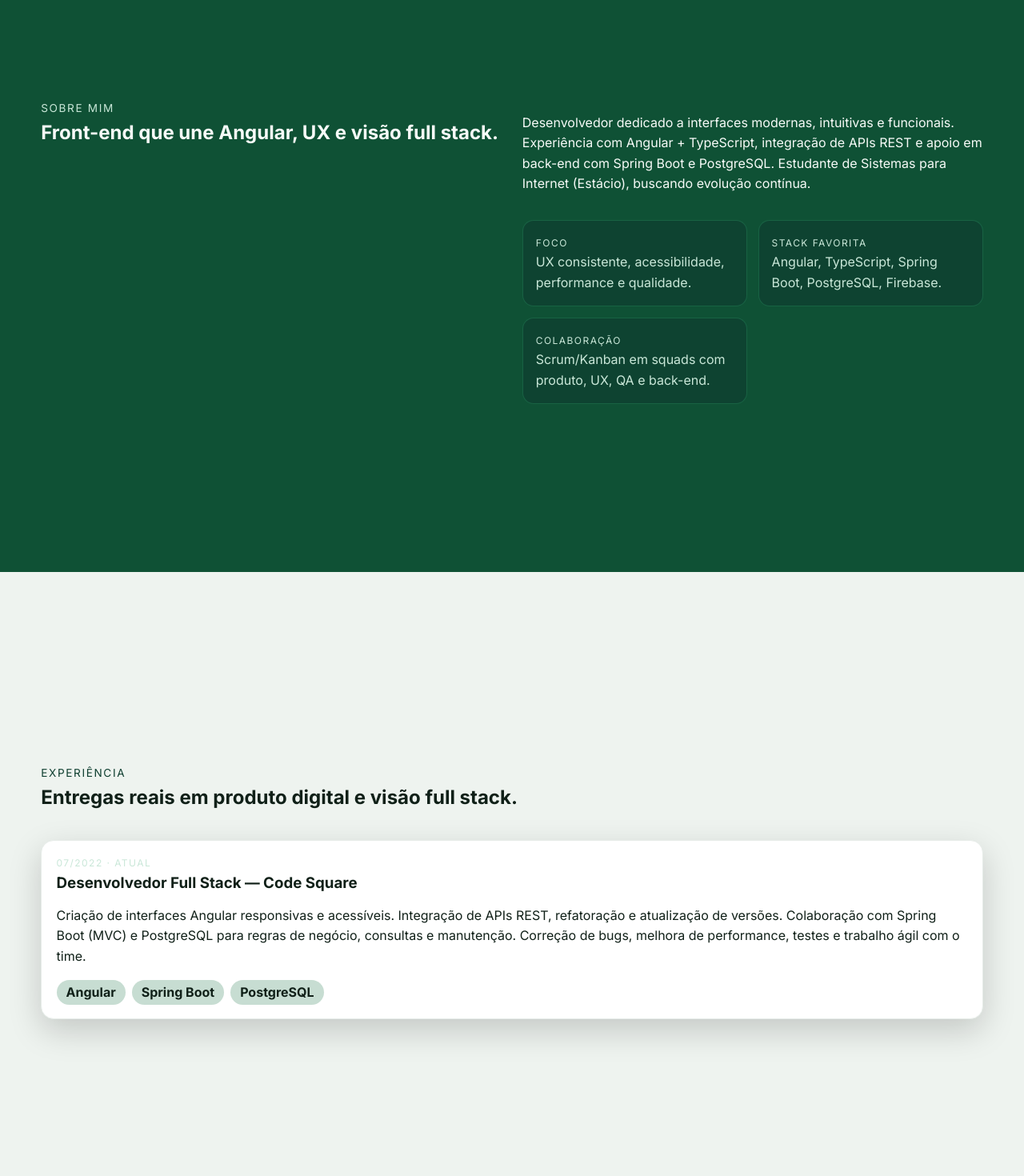
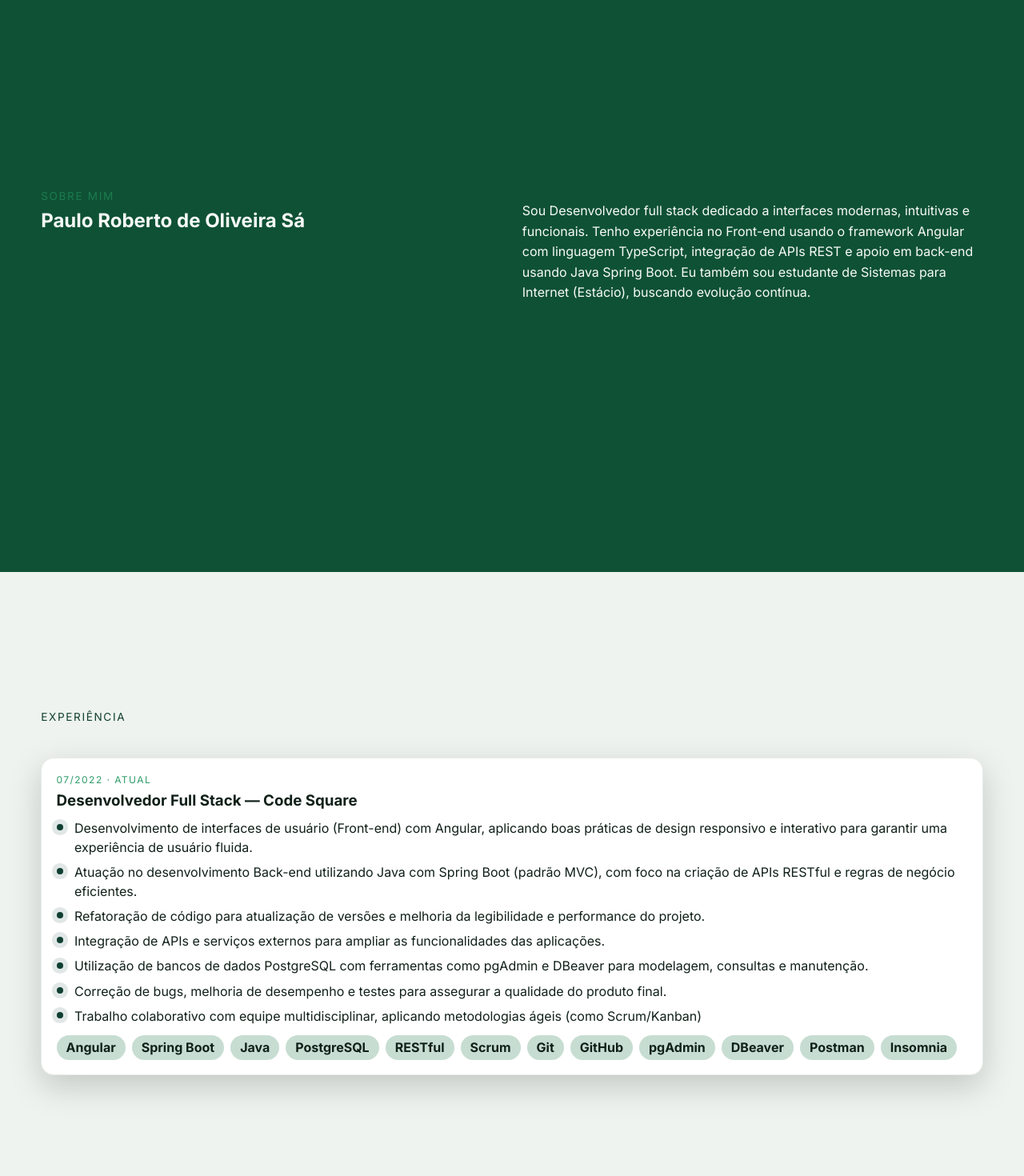
Before and after one commit to PauloRO/portifolio, an Angular app: page / in a window 1280 px wide. Shown: the part 960-2430 px from the top of the page at 80% size. Built offline with nearby package versions, Linux system fonts and the light colour scheme.

Commit message:
style: sessoes sobre mim e experiencias

```diff
--- a/src/app/app.html
+++ b/src/app/app.html
@@ -45,56 +45,74 @@
       <div class="section-content split">
         <div class="section-header reveal">
           <p class="eyebrow">Sobre mim</p>
-          <h2>Front-end que une Angular, UX e visão full stack.</h2>
+          <h2>Paulo Roberto de Oliveira Sá</h2>
         </div>
         <div class="about-grid">
           <p class="reveal">
-            Desenvolvedor dedicado a interfaces modernas, intuitivas e funcionais.
-            Experiência com Angular + TypeScript, integração de APIs REST e apoio
-            em back-end com Spring Boot e PostgreSQL. Estudante de Sistemas para
-            Internet (Estácio), buscando evolução contínua.
+            Sou Desenvolvedor full stack dedicado a interfaces modernas, intuitivas e funcionais.
+            Tenho experiência no Front-end usando o framework Angular com linguagem TypeScript,
+            integração de APIs REST e apoio em back-end usando Java Spring Boot. Eu também sou
+            estudante de Sistemas para Internet (Estácio), buscando evolução contínua.
           </p>
-          <div class="info-cards reveal">
-            <div class="info-card">
-              <span class="label">Foco</span>
-              <p>UX consistente, acessibilidade, performance e qualidade.</p>
-            </div>
-            <div class="info-card">
-              <span class="label">Stack favorita</span>
-              <p>Angular, TypeScript, Spring Boot, PostgreSQL, Firebase.</p>
-    </div>
-            <div class="info-card">
-              <span class="label">Colaboração</span>
-              <p>Scrum/Kanban em squads com produto, UX, QA e back-end.</p>
+        </div>
       </div>
-      </div>
-    </div>
-  </div>
     </section>
 
     <section id="experience" class="section experience">
       <div class="section-content">
         <div class="section-header reveal">
           <p class="eyebrow">Experiência</p>
-          <h2>Entregas reais em produto digital e visão full stack.</h2>
         </div>
         <div class="experience-list">
           <article class="experience-card reveal">
             <div>
               <p class="label">07/2022 · Atual</p>
               <h3>Desenvolvedor Full Stack — Code Square</h3>
-              <p>
-                Criação de interfaces Angular responsivas e acessíveis. Integração
-                de APIs REST, refatoração e atualização de versões. Colaboração
-                com Spring Boot (MVC) e PostgreSQL para regras de negócio,
-                consultas e manutenção. Correção de bugs, melhora de performance,
-                testes e trabalho ágil com o time.
-              </p>
+              <ul class="experience-points">
+                <li>
+                  Desenvolvimento de interfaces de usuário (Front-end) com Angular, aplicando boas
+                  práticas de design responsivo e interativo para garantir uma experiência de
+                  usuário fluida.
+                </li>
+                <li>
+                  Atuação no desenvolvimento Back-end utilizando Java com Spring Boot (padrão MVC),
+                  com foco na criação de APIs RESTful e regras de negócio eficientes.
+                </li>
+                <li>
+                  Refatoração de código para atualização de versões e melhoria da legibilidade e
+                  performance do projeto.
+                </li>
+                <li>
+                  Integração de APIs e serviços externos para ampliar as funcionalidades das
+                  aplicações.
+                </li>
+                <li>
+                  Utilização de bancos de dados PostgreSQL com ferramentas como pgAdmin e DBeaver
+                  para modelagem, consultas e manutenção.
+                </li>
+                <li>
+                  Correção de bugs, melhoria de desempenho e testes para assegurar a qualidade do
+                  produto final.
+                </li>
+                <li>
+                  Trabalho colaborativo com equipe multidisciplinar, aplicando metodologias ágeis
+                  (como Scrum/Kanban)
+                </li>
+              </ul>
             </div>
             <div class="tags">
               <span class="tag">Angular</span>
               <span class="tag">Spring Boot</span>
+              <span class="tag">Java</span>
               <span class="tag">PostgreSQL</span>
+              <span class="tag">RESTful</span>
+              <span class="tag">Scrum</span>
+              <span class="tag">Git</span>
+              <span class="tag">GitHub</span>
+              <span class="tag">pgAdmin</span>
+              <span class="tag">DBeaver</span>
+              <span class="tag">Postman</span>
+              <span class="tag">Insomnia</span>
             </div>
           </article>
         </div>
@@ -114,8 +132,8 @@
               <span class="tag soft">Produção</span>
             </div>
             <p>
-              Interfaces responsivas, autenticação e painéis dinâmicos consumindo
-              APIs REST. Ênfase em acessibilidade e performance.
+              Interfaces responsivas, autenticação e painéis dinâmicos consumindo APIs REST. Ênfase
+              em acessibilidade e performance.
             </p>
             <div class="card-meta">
               <span>Angular · TypeScript · A11y</span>
@@ -128,8 +146,8 @@
               <span class="tag soft">Backend</span>
             </div>
             <p>
-              Criação de endpoints RESTful com Spring Boot (MVC), regras de
-              negócio e integração com PostgreSQL.
+              Criação de endpoints RESTful com Spring Boot (MVC), regras de negócio e integração com
+              PostgreSQL.
             </p>
             <div class="card-meta">
               <span>Spring Boot · PostgreSQL</span>
@@ -142,8 +160,8 @@
               <span class="tag soft">Pessoal</span>
             </div>
             <p>
-              Landing page em 100vh com scroll suave, âncoras e microinterações
-              inspiradas no Material Motion.
+              Landing page em 100vh com scroll suave, âncoras e microinterações inspiradas no
+              Material Motion.
             </p>
             <div class="card-meta">
               <span>Angular · Motion</span>
@@ -183,12 +201,18 @@
           <p class="eyebrow">Contato</p>
           <h2>Pronto para o próximo projeto?</h2>
           <p class="lede">
-            Vamos criar algo impactante. Respondo rápido e trago sugestões
-            práticas desde o primeiro contato.
+            Vamos criar algo impactante. Respondo rápido e trago sugestões práticas desde o primeiro
+            contato.
           </p>
           <div class="cta-group">
             <a class="btn primary" href="mailto:paulorobertosa159@gmail.com">Email</a>
-            <a class="btn ghost" href="https://www.linkedin.com/in/paulorobertosa/" target="_blank" rel="noopener">LinkedIn</a>
+            <a
+              class="btn ghost"
+              href="https://www.linkedin.com/in/paulorobertosa/"
+              target="_blank"
+              rel="noopener"
+              >LinkedIn</a
+            >
           </div>
         </div>
         <div class="contact-panel reveal">
@@ -196,7 +220,11 @@
           <ul class="contact-list">
             <li><a href="tel:+5534999902146">+55 (34) 99990-2146</a></li>
             <li><a href="mailto:paulorobertosa159@gmail.com">paulorobertosa159@gmail.com</a></li>
-            <li><a href="https://www.linkedin.com/in/paulorobertosa/" target="_blank" rel="noopener">linkedin.com/in/paulorobertosa</a></li>
+            <li>
+              <a href="https://www.linkedin.com/in/paulorobertosa/" target="_blank" rel="noopener"
+                >linkedin.com/in/paulorobertosa</a
+              >
+            </li>
           </ul>
           <p class="small-note">Preferência por projetos remotos ou híbridos.</p>
         </div>
--- a/src/app/app.scss
+++ b/src/app/app.scss
@@ -102,7 +102,7 @@
   letter-spacing: 0.12em;
   text-transform: uppercase;
   font-size: 0.85rem;
-  color: var(--green-200);
+  color: var(--green-500);
   margin: 0;
 }
 
@@ -382,6 +382,33 @@
   margin: 0.35rem 0 0.3rem;
 }
 
+.experience-points {
+  list-style: none;
+  padding: 0;
+  margin: 0.65rem 0 0;
+  display: grid;
+  gap: 0.45rem;
+}
+
+.experience-points li {
+  position: relative;
+  padding-left: 1.4rem;
+  line-height: 1.5;
+}
+
+.experience-points li::before {
+  content: "";
+  position: absolute;
+  left: 0;
+  top: 0.7em;
+  width: 0.5rem;
+  height: 0.5rem;
+  border-radius: 50%;
+  background: var(--green-700);
+  box-shadow: 0 0 0 6px color-mix(in srgb, var(--green-700) 12%, transparent);
+  transform: translateY(-50%);
+}
+
 .tags {
   display: flex;
   flex-wrap: wrap;
@@ -506,7 +533,7 @@
   text-transform: uppercase;
   letter-spacing: 0.12em;
   font-size: 0.75rem;
-  color: var(--green-200);
+  color: var(--green-400);
   margin: 0;
 }
 
```
